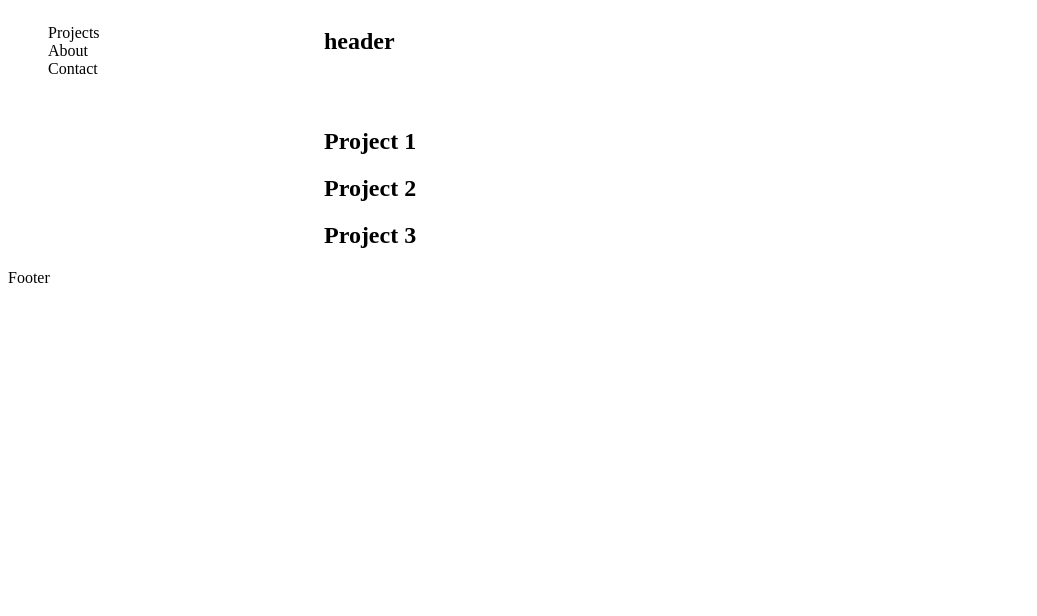
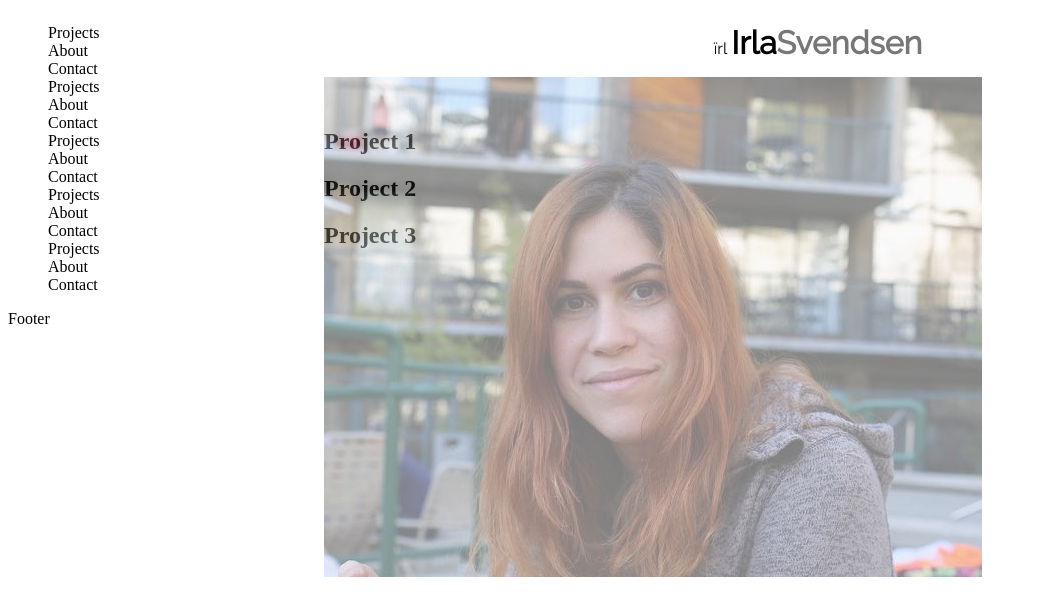
Before and after one commit to irlasvendsen/Portfolio, a plain HTML site: page index.html in a window 1280 px wide. Shown: the whole page, without its empty margins (0-1037 px from the left). Drawn offline with Linux system fonts and the light colour scheme; a web font is replaced by a local one.

Commit message:
added new picture and added new colors for the title and logo

```diff
--- a/index.html
+++ b/index.html
@@ -6,21 +6,41 @@
 	   <meta http-equiv="X-UA-Compatible" content="IE=edge"/>
 	   <link rel="stylesheet" type="text/css" href="style.css"/>
      <link rel="stylesheet" href="https://use.fontawesome.com/releases/v5.5.0/css/all.css" integrity="sha384-B4dIYHKNBt8Bc12p+WXckhzcICo0wtJAoU8YZTY5qE0Id1GSseTk6S+L3BlXeVIU" crossorigin="anonymous">
+     <link href="https://fonts.googleapis.com/css?family=amily=Caveat|Lato|Open+Sans|Raleway" rel="stylesheet">
     </head>
   <body>
 <!--Header-->
   <div class="container">
     <div class="header">
-      <h2> header</h2>
+      <ul>
+        <li><span class="logo">ïrl</span><!--img class="logo" src="src/irla.svg"/--></li>
+        <li><h1 class="title"> Irla<span class="subtitle">Svendsen</span></h1></li>
+      </ul>
+      <div class="photo">
+
       </div>
+  </div>
+  <!-- Menu -->
   <div class="navbar">
     <ul id="menu">
+
+      <li>Projects</li>
+      <li>About</li>
+      <li>Contact</li>
+      <li>Projects</li>
+      <li>About</li>
+      <li>Contact</li>
+      <li>Projects</li>
+      <li>About</li>
+      <li>Contact</li>
+      <li>Projects</li>
+      <li>About</li>
+      <li>Contact</li>
       <li>Projects</li>
       <li>About</li>
       <li>Contact</li>
     </ul>
   </div>
-
   <!--Content-->
   <div class="projects">
      <div class="project1">
--- a/style.css
+++ b/style.css
@@ -1,50 +1,83 @@
-ul#menu {
-  	list-style: none;
-    position: relative;
-  }
-  ul#menu li{
-      position: relative;
-  }
-
-  ul#projects {
-    	list-style: none;
-      position: relative;
-    }
-    ul#projects li{
-        position: relative;
-      display: inline-block;
-    }
-
-.project1 {
-  grid-area: project1;
-}
-.project2 {
-  grid-area: project2;
-}
-.project3 {
-  grid-area: project3;
-}
-.projects {
-  grid-area: projects;
-}
 .container{
   display: grid;
-  grid-template-columns: repeat(4, 1fr);
-  grid-template-rows: 100px auto 40px;
+  height: 100%;
+  grid-template:  100px auto 40px / repeat(4, 1fr);
   grid-template-areas:
    "navbar header header header"
    "navbar projects projects projects"
    "footer footer footer footer";
 }
+.logo{
+ font-family: 'Lato', sans-serif;
+  font-family: 'Open Sans', sans-serif;
+ font-family: 'Raleway', sans-serif;
+}
 
 .header{
   grid-area: header;
+}
+.header ul{
+  text-align: center;
+  list-style: none;
 
+}
+.header ul li{
+  display: inline-block;
 }
 .navbar{
   grid-area: navbar;
 }
-
+.projects {
+  grid-area: projects;
+}
 .footer{
   grid-area: footer;
 }
+.photo{
+  text-align: center;
+  background-image: url("src/IMG_20170815_172159_942.jpg");
+
+  /* Set a specific height */
+  height: 500px;
+
+  /* Create the parallax scrolling effect */
+  background-attachment: fixed;
+  background-position: center;
+  background-repeat: no-repeat;
+  background-size: auto;
+  -webkit-filter: opacity(.9);
+  filter: opacity(.5);
+
+}
+
+ul#menu {
+  list-style: none;
+  /*position: relative;*/
+}
+ul#menu li{
+   /** position: relative;*/
+}
+
+ul#projects {
+    list-style: none;
+   /* position: relative;*/
+  }
+  ul#projects li{
+    /*position: relative;*/
+    display: inline-block;
+  }
+  .logo{
+    width: 50px;
+    height: 50px;
+  }
+  .title{
+    font-family: 'Raleway', sans-serif;
+    padding: 0;
+    margin: 0;
+  }
+  .subtitle{
+    color:#777777;
+    font-family: 'Raleway', sans-serif;
+    padding: 0;
+    margin: 0;
+  }
```
Also changed, not shown: src/IMG_20170815_172159_942.jpg (added), src/irla.svg (added), src/irla_.svg (added), src/irla_teste.svg (added). Lines whose indentation alone changed are shown as unchanged.
